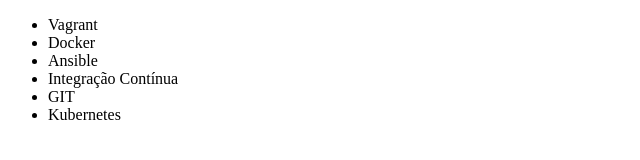
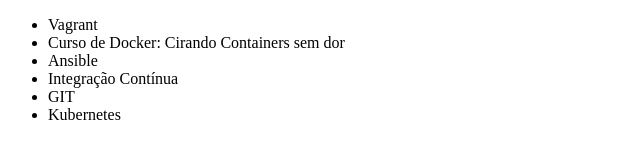
Before and after one commit to fariaslima/JN2, a plain HTML site: page index.html in a window 1280 px wide. Shown: the whole page, without its empty margins (0-640 px from the left). Drawn offline with Linux system fonts and the light colour scheme.

Commit message:
Atualizando nome do curso de Docker

```diff
--- a/index.html
+++ b/index.html
@@ -7,7 +7,7 @@
     <body>
         <ul>
             <li>Vagrant</li>
-            <li>Docker</li>
+            <li>Curso de Docker: Cirando Containers sem dor</li>
             <li>Ansible</li>
             <li>Integração Contínua</li>
             <li>GIT</li>
```
